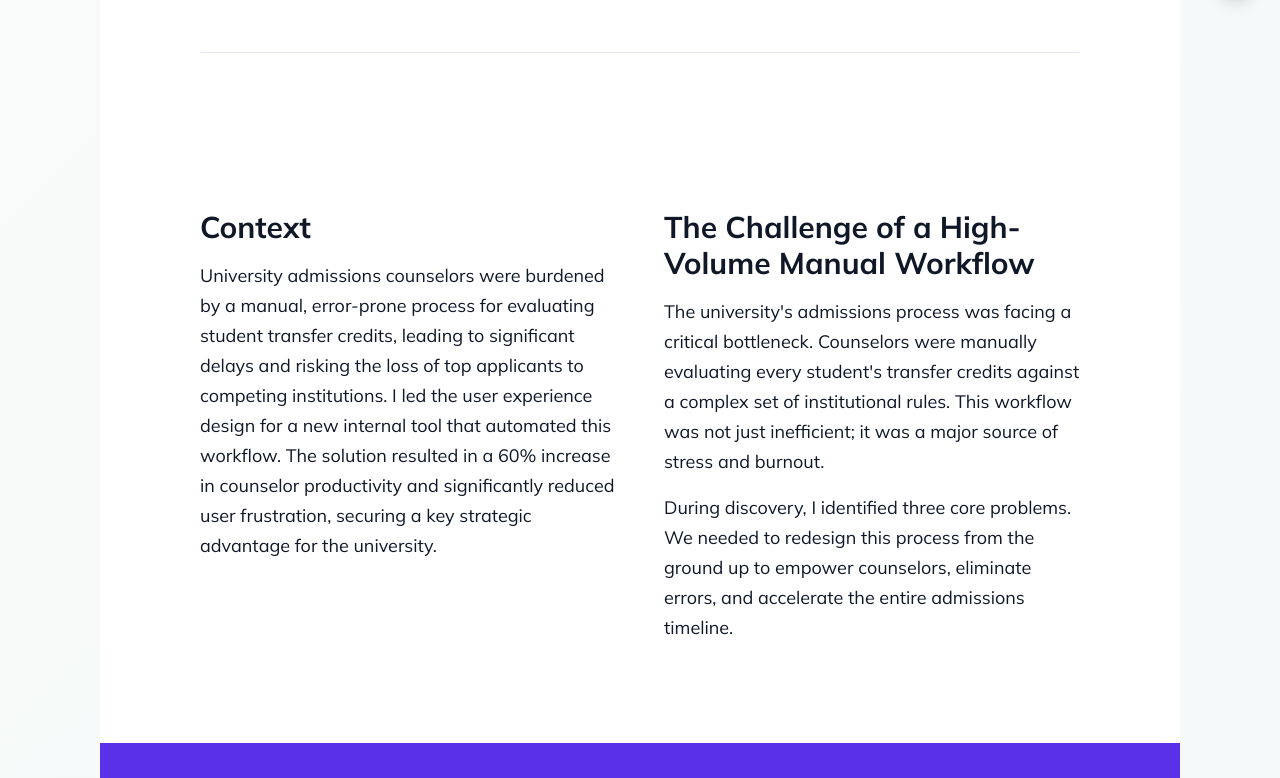
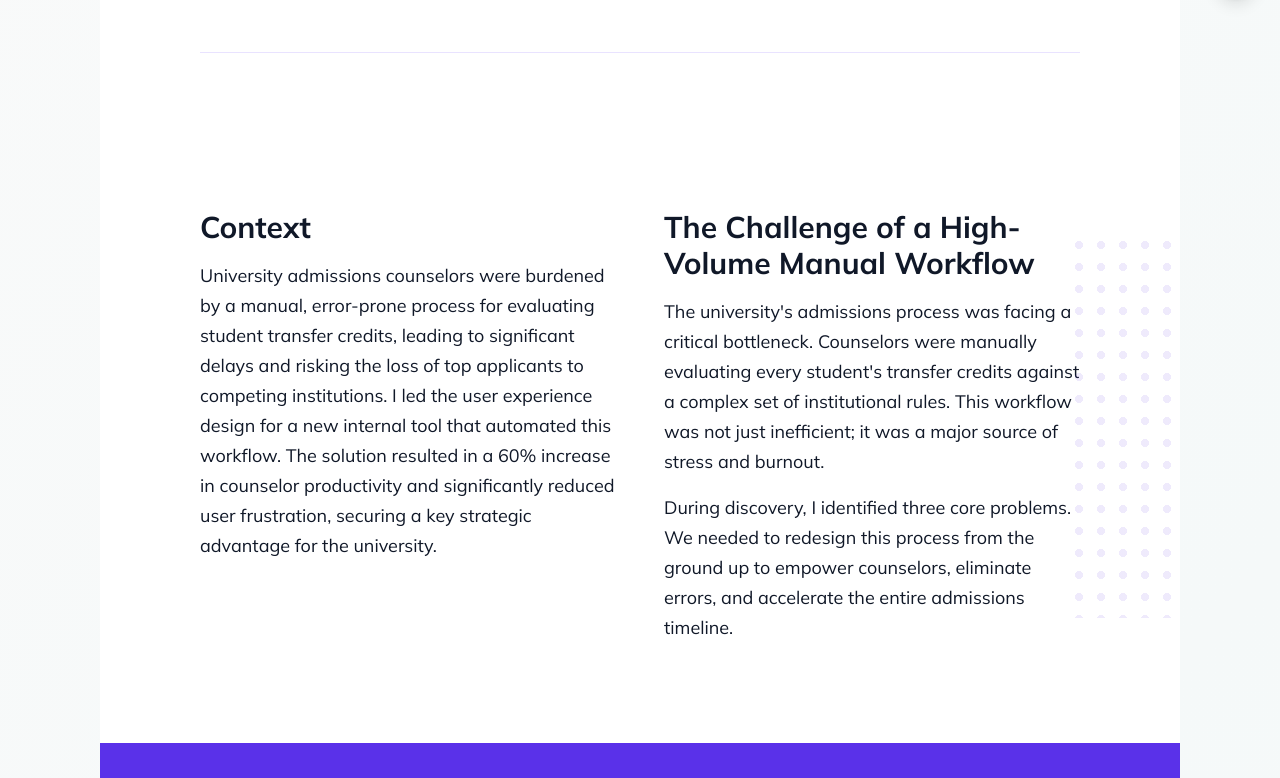
Before and after one commit to niharika95/niharika95.github.io, a React (Vite) app: page /#/admissions-process-acceleration in a window 1280 px wide. Shown: the part 782-1560 px from the top of the page. Built offline with nearby package versions, Linux system fonts and the light colour scheme.

Commit message:
feat: enhance layout and design elements in Admissions Process Acceleration, Insurance Company Website Redesign, and Loan App Experience Optimization for improved usability and visual appeal

```diff
--- a/src/screens/AdmissionsProcessAcceleration/AdmissionsProcessAcceleration.jsx
+++ b/src/screens/AdmissionsProcessAcceleration/AdmissionsProcessAcceleration.jsx
@@ -30,6 +30,10 @@ const AdmissionsProcessAcceleration = () => {
   const dotsTopLeft = {
     backgroundImage: 'radial-gradient(rgba(255,255,255,0.15) 2px, transparent 2px)',
     backgroundSize: '20px 20px',
+  };
+  const lightDotsPattern = {
+    backgroundImage: 'radial-gradient(rgba(95, 51, 225, 0.1) 4px, transparent 4px)',
+    backgroundSize: '22px 22px',
   };
 
   const tags = [
@@ -142,7 +146,7 @@ const AdmissionsProcessAcceleration = () => {
         </div>
 
         {/* Context & Challenge */}
-        <section className="py-5 md:py-[50px] lg:py-[100px]">
+        <section className="relative py-5 md:py-[50px] lg:py-[100px] overflow-hidden">
           <ContentContainer>
             <div className='grid md:grid-cols-2 gap-12'>
                 <div>
@@ -162,6 +166,10 @@ const AdmissionsProcessAcceleration = () => {
                 </div>
             </div>
           </ContentContainer>
+          <div
+            className='absolute top-1/2 -right-20 -translate-y-1/2 w-48 h-96 pointer-events-none'
+            style={lightDotsPattern}
+          />
         </section>
 
         {/* Core Problems: full-width purple band */}
--- a/src/screens/InsuranceCompanyWebsiteRedesign/InsuranceCompanyWebsiteRedesign.jsx
+++ b/src/screens/InsuranceCompanyWebsiteRedesign/InsuranceCompanyWebsiteRedesign.jsx
@@ -33,6 +33,10 @@ const InsuranceCompanyWebsiteRedesign = () => {
     backgroundImage: 'radial-gradient(rgba(255,255,255,0.1) 2px, transparent 2px)',
     backgroundSize: '20px 20px',
   };
+  const lightDotsPattern = {
+    backgroundImage: 'radial-gradient(rgba(160, 0, 40, 0.05) 2px, transparent 2px)',
+    backgroundSize: '22px 22px',
+  };
 
   const tags = [
     'Figma', 'FigJam', 'Product Design', 'UX Research', 'Wireframing',
@@ -42,7 +46,7 @@ const InsuranceCompanyWebsiteRedesign = () => {
   const metrics = [
       { name: 'Desktop Performance', before: '64', after: '88', improvement: '+37.5%', icon: 'mdi:desktop-mac' },
       { name: 'Accessibility Score', before: '88', after: '90', improvement: '+2.3%', icon: 'mdi:accessibility' },
-      { name: 'Best Practices', before: '76', after: '96', improvement: '+26%', icon: 'mdi:star-check' },
+      { name: 'Best Practices', before: '76', after: '96', improvement: '+28%', icon: 'mdi:star-check' },
       { name: 'SEO Score', before: '64', after: '92', improvement: '+43.7%', icon: 'mdi:magnify' },
   ];
 
@@ -106,8 +110,10 @@ const InsuranceCompanyWebsiteRedesign = () => {
         </div>
 
         {/* Context & Digital Experience */}
-        <section className="py-5 md:py-[50px] lg:py-[100px]">
+        <section className="relative py-5 md:py-[50px] lg:py-[100px] overflow-hidden">
           <ContentContainer>
+            <div className="grid md:grid-cols-2 gap-x-12">
+                <div>
                     <h2 className='text-3xl font-bold mb-4'>Context</h2>
                     <p className='text-lg leading-relaxed mb-12'>
                     A mid-sized, third-fastest-growing U.S. home insurance provider, on a trajectory to reach $1 billion in revenue, sought to overhaul its public-facing website. The existing site suffered from an outdated design, poor usability, and low conversion rates, failing to reflect the company's market position as a tech-forward industry leader. I joined the project as one of two UX/UI designers tasked with redesigning the user experience from the ground up. We began with a proof of concept (POC) for the home page, successfully winning the contract, and then proceeded to a full-scale redesign of their marketing website.
@@ -128,7 +134,14 @@ const InsuranceCompanyWebsiteRedesign = () => {
                         <li><span className='font-bold'>Technical Debt:</span> The existing WordPress CMS was no longer scalable or usable for their internal teams.</li>
                     </ul>
                     <p className='text-lg leading-relaxed mt-4'>Our goal was to create an "out-of-this-world" digital experience that not only solved these issues but also established a new benchmark in the insurance industry, supporting their expansion into new states and their ambitious financial goals.</p>
+                </div>
+                <div className="hidden md:block"></div>
+            </div>
           </ContentContainer>
+          <div
+            className='absolute top-1/4 -right-24 w-48 h-full pointer-events-none'
+            style={lightDotsPattern}
+          />
         </section>
 
         {/* Diagnosis & Discovery */}
@@ -167,8 +180,15 @@ const InsuranceCompanyWebsiteRedesign = () => {
         <div className='bg-black h-32 md:h-64' />
 
         {/* Rebuilding & Crafting */}
-        <section className="py-5 md:py-[50px] lg:py-[100px]">
+        <section className="relative py-5 md:py-[50px] lg:py-[100px] overflow-hidden">
           <ContentContainer>
+            <div className="grid md:grid-cols-2 gap-x-12">
+                <div>
+                    <h2 className='text-3xl font-bold mb-4'>Understanding the Audience</h2>
+                    <p className='text-lg leading-relaxed mb-12'>
+                    The client serves two distinct primary audiences: Customers (homeowners) and Agents (B2B partners). We created personas, informed by demographic data provided by the client. Creating these personas was critical as it built empathy, focused our decision-making on user needs, and created alignment between our team and the client who we were building for.
+                    </p>
+
                     <h2 className='text-3xl font-bold mb-4'>Rebuilding the Foundation</h2>
                     <p className='text-lg leading-relaxed mb-6'>The existing site's structure was convoluted. Our process to fix it involved:</p>
                     <ul className='space-y-4 text-lg'>
@@ -176,7 +196,14 @@ const InsuranceCompanyWebsiteRedesign = () => {
                         <li><p><span className='font-bold'>Competitive Analysis:</span> We analyzed other competitor websites, uncovering opportunities to include valuable features the client was missing, such as a Spanish language option, a prominent 'Find an Agent' tool, and dedicated sections for 'Investors' and 'Sustainability' to build trust.</p></li>
                         <li><p><span className='font-bold'>Strategic Alignment:</span> A key debate emerged: should the site have separate experiences for agents and customers, or a unified view? Since agents were as crucial to their business as customers, we presented the pros and cons of each approach. After several discussions with the client and iterations, we landed on a finalized, user-centric sitemap.</p></li>
                     </ul>
+                </div>
+                <div className="hidden md:block"></div>
+            </div>
           </ContentContainer>
+          <div
+            className='absolute top-1/4 -right-24 w-48 h-full pointer-events-none'
+            style={lightDotsPattern}
+          />
         </section>
         <div className='bg-black h-32 md:h-64' />
 
--- a/src/screens/LoanAppExperienceOptimization/LoanAppExperienceOptimization.jsx
+++ b/src/screens/LoanAppExperienceOptimization/LoanAppExperienceOptimization.jsx
@@ -65,14 +65,17 @@ const LoanAppExperienceOptimization = () => {
 
   return (
     <div className='relative bg-white text-gray-900 font-sans'>
-      {/* Hero: Blue background */}
+      {/* Hero: split composition (left blue, right light-blue) */}
       <header className='w-full bg-[#1E3A8A]'>
-        <ContentContainer className='relative overflow-hidden min-h-[450px] flex items-center py-5 md:py-[50px] lg:py-[100px]'>
+        <div className='max-w-[1440px] mx-auto'>
+            <div className='grid grid-cols-1 md:grid-cols-2 min-h-[450px]'>
+                <div className='relative bg-[#1E3A8A] overflow-hidden flex items-center py-5 md:py-[50px] lg:py-[100px] px-5 lg:px-[100px]'>
+                    <div>
                         <div className='text-white'>
                             <h1 className='text-4xl md:text-5xl font-extrabold leading-tight tracking-tight'>
                             Loan App Experience Optimization
                             </h1>
-                <p className='text-lg md:text-xl mt-4 opacity-95 max-w-3xl'>
+                            <p className='text-lg md:text-xl mt-4 opacity-95'>
                             Slashing projected loan application time by 40% by redesigning for trust and efficiency.
                             </p>
                             <div className='flex flex-wrap gap-3 mt-6'>
@@ -81,11 +84,16 @@ const LoanAppExperienceOptimization = () => {
                             ))}
                             </div>
                         </div>
+                    </div>
                     <div
                         className='absolute -top-4 -left-4 w-48 h-48 opacity-60 pointer-events-none'
                         style={dotsPattern}
                     />
-        </ContentContainer>
+                </div>
+
+                <div className='bg-blue-50 min-h-[280px]' />
+            </div>
+        </div>
       </header>
 
       <main className='w-full'>
```
Lines whose indentation alone changed are shown as unchanged.
